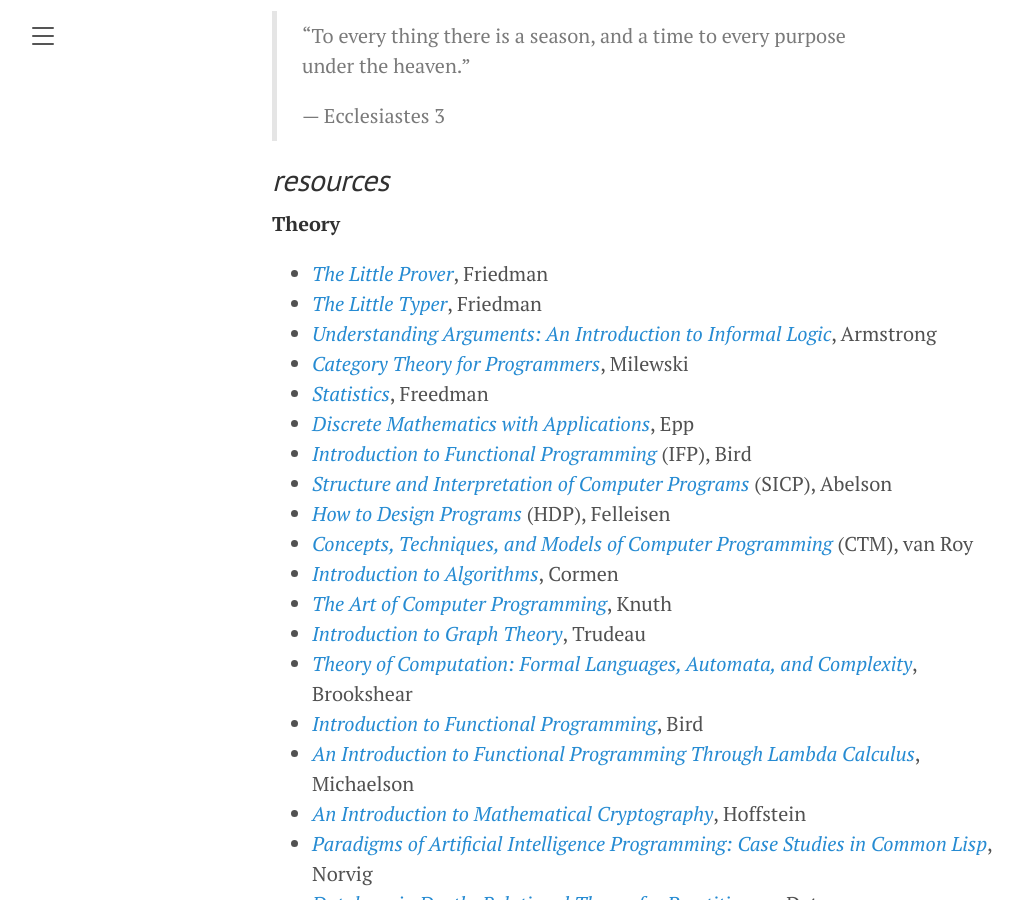
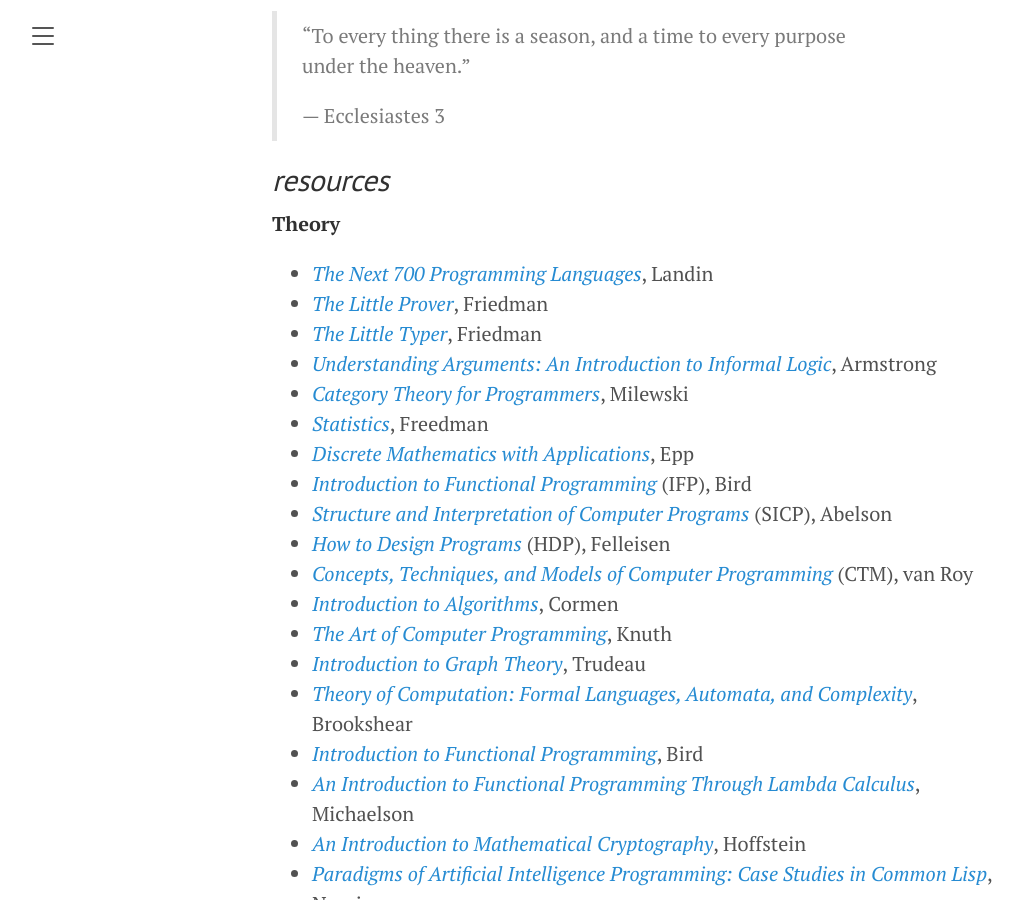
Before and after one commit to amenzwa/amenzwa.github.io, a Jekyll site: the page built from computing/ProgrammingLanguages.md, in a window 1280 px wide and 900 px high, scrolled down 43740 px. Shown: the whole window, without its empty margins (8-1031 px from the left). Built offline with Jekyll 4.4.1, drawn with Linux system fonts in a browser that asks for light colours; our own code applies the rules of GitHub Pages for plain Markdown files.

Commit message:
add Landin paper

```diff
--- a/computing/ProgrammingLanguages.md
+++ b/computing/ProgrammingLanguages.md
@@ -568,6 +568,7 @@ For the moment, the darlings of the IT industry are JavaScript on the client sid
 
 **Theory**
 
+- *[The Next 700 Programming Languages](https://www.cs.cmu.edu/~crary/819-f09/Landin66.pdf)*, Landin
 - [*The Little Prover*](http://www.amazon.com/Little-Prover-Daniel-P-Friedman/dp/0262527952/ref=sr_1_4?ie=UTF8&qid=1433974273&sr=8-4&keywords=theorem+proving), Friedman
 - *[The Little Typer](https://www.amazon.com/Little-Typer-MIT-Press/dp/0262536439/ref=sr_1_1?dchild=1&keywords=The+Little+Typer&qid=1612639929&sr=8-1)*, Friedman
 - [*Understanding Arguments: An Introduction to Informal Logic*](http://www.amazon.com/Understanding-Arguments-Introduction-Informal-Logic/dp/0495603953/ref=sr_1_fkmr0_1?ie=UTF8&qid=1433974594&sr=8-1-fkmr0&keywords=walter+sinnot+Armstrong), Armstrong
```
